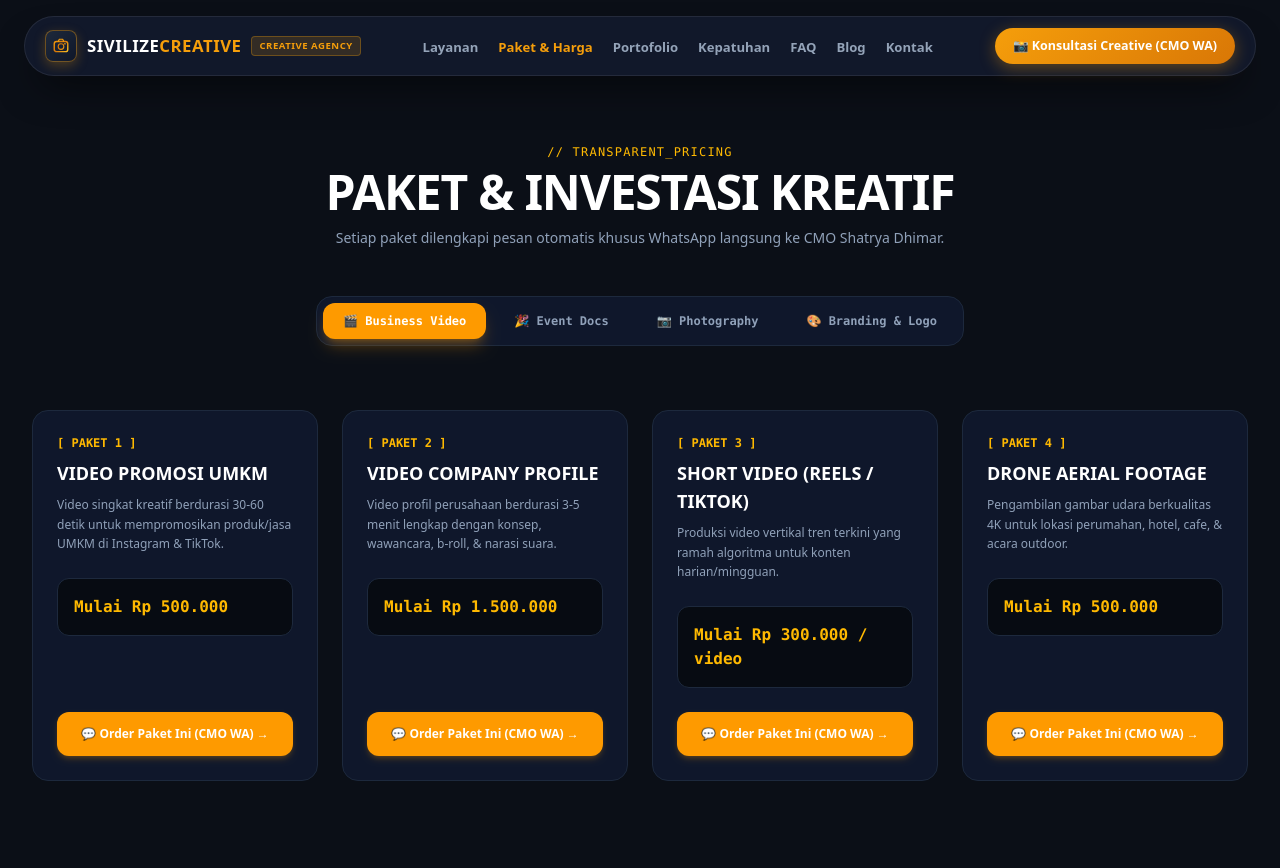
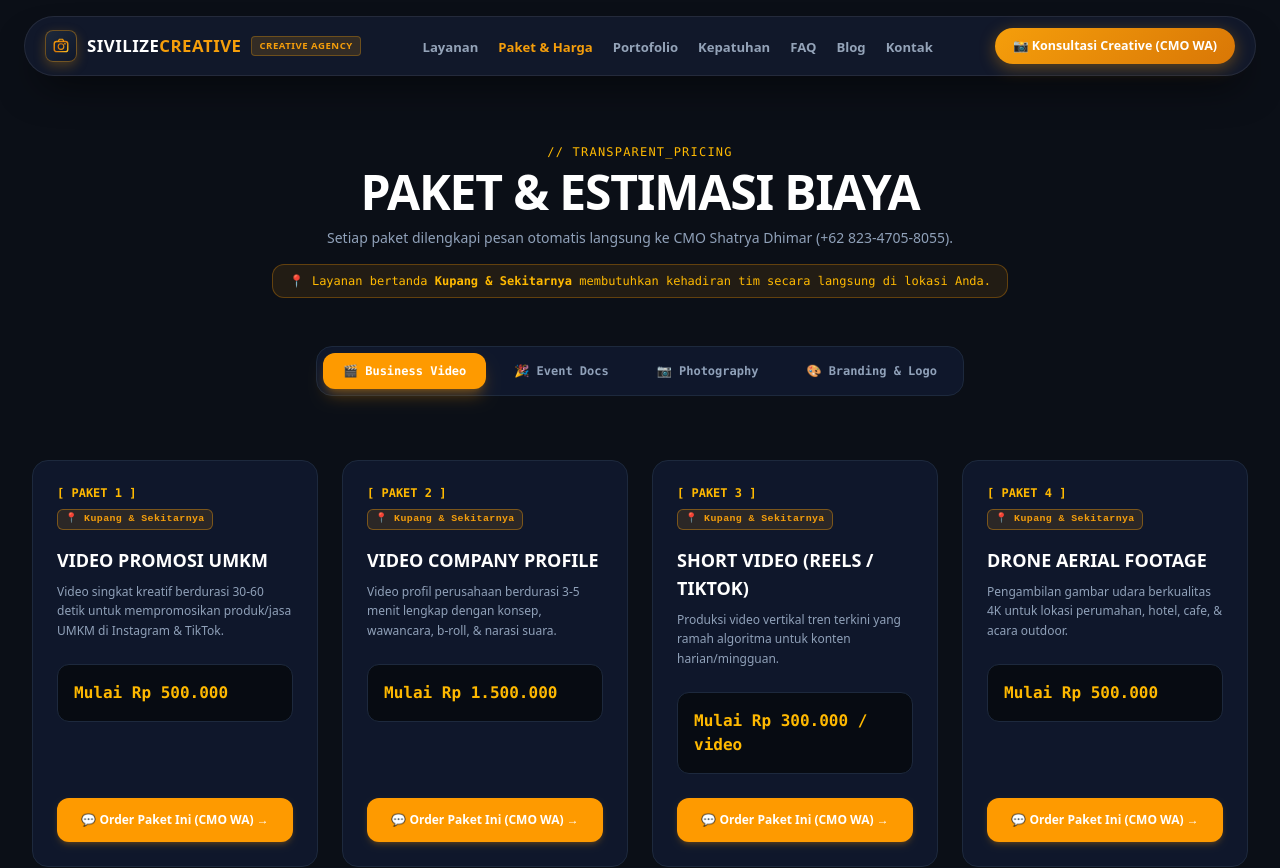
Before and after one commit to muhamadadrian210-debug/sivilize-creative, a Next.js app: page /harga in a window 1280 px wide. Shown: the top 868 px of the page. Built offline with nearby package versions, Linux system fonts and the light colour scheme.

Commit message:
feat: add Kupang & Sekitarnya location tag on all on-location video, event, and photography services

```diff
--- a/src/app/harga/page.tsx
+++ b/src/app/harga/page.tsx
@@ -4,6 +4,28 @@ import { useState } from "react";
 import Link from "next/link";
 import { Navbar } from "@/components/layout/Navbar";
 import { Footer } from "@/components/layout/Footer";
+
+// Tag penanda area layanan on-location
+const KupangTag = () => (
+  <span style={{
+    display: "inline-flex",
+    alignItems: "center",
+    gap: "4px",
+    background: "rgba(245, 158, 11, 0.12)",
+    border: "1px solid rgba(245, 158, 11, 0.4)",
+    color: "#f59e0b",
+    fontSize: "0.62rem",
+    fontWeight: 800,
+    padding: "2px 7px",
+    borderRadius: "6px",
+    letterSpacing: "0.4px",
+    fontFamily: "monospace",
+    whiteSpace: "nowrap",
+    marginBottom: "8px"
+  }}>
+    📍 Kupang & Sekitarnya
+  </span>
+);
 
 export default function HargaPage() {
   const [activeCategory, setActiveCategory] = useState<"video" | "event" | "photo" | "branding">("video");
@@ -15,24 +37,28 @@ export default function HargaPage() {
       name: "Video Promosi UMKM",
       price: "Mulai Rp 500.000",
       desc: "Video singkat kreatif berdurasi 30-60 detik untuk mempromosikan produk/jasa UMKM di Instagram & TikTok.",
+      onLocation: true,
       waMessage: "Halo Mas Shatrya Dhimar (CMO Sivilize Creative),\n\nSaya tertarik untuk berkonsultasi mengenai paket *Video Promosi UMKM (Mulai Rp 500.000)*.\n\nBoleh dibantu koordinasi jadwal shooting & konsep awalnya? Terima kasih."
     },
     {
       name: "Video Company Profile",
       price: "Mulai Rp 1.500.000",
       desc: "Video profil perusahaan berdurasi 3-5 menit lengkap dengan konsep, wawancara, b-roll, & narasi suara.",
+      onLocation: true,
       waMessage: "Halo Mas Shatrya Dhimar (CMO Sivilize Creative),\n\nSaya bermaksud berkonsultasi mengenai pembuatan *Video Company Profile (Mulai Rp 1.500.000)* untuk perusahaan/instansi kami.\n\nBoleh dibantu jadwal rapat brief & penawarannya? Terima kasih."
     },
     {
       name: "Short Video (Reels / TikTok)",
       price: "Mulai Rp 300.000 / video",
       desc: "Produksi video vertikal tren terkini yang ramah algoritma untuk konten harian/mingguan.",
+      onLocation: true,
       waMessage: "Halo Mas Shatrya Dhimar (CMO Sivilize Creative),\n\nSaya tertarik mengambil paket *Short Video Reels / TikTok (Mulai Rp 300.000/video)* untuk media sosial bisnis saya.\n\nBoleh dibantu informasi alur pengerjaannya? Terima kasih."
     },
     {
       name: "Drone Aerial Footage",
       price: "Mulai Rp 500.000",
       desc: "Pengambilan gambar udara berkualitas 4K untuk lokasi perumahan, hotel, cafe, & acara outdoor.",
+      onLocation: true,
       waMessage: "Halo Mas Shatrya Dhimar (CMO Sivilize Creative),\n\nSaya membutuhkan layanan *Drone Aerial Footage (Mulai Rp 500.000)* untuk pengambilan gambar udara di lokasi kami.\n\nBoleh dibantu ketersediaan tim videografernya? Terima kasih."
     }
   ];
@@ -42,30 +68,35 @@ export default function HargaPage() {
       name: "Wedding Highlight",
       price: "Mulai Rp 2.500.000",
       desc: "Video teaser & highlight pernikahan sinematik berdurasi 3-5 menit dengan color grading romantis.",
+      onLocation: true,
       waMessage: "Halo Mas Shatrya Dhimar (CMO Sivilize Creative),\n\nSaya tertarik berkonsultasi untuk paket *Wedding Highlight Video (Mulai Rp 2.500.000)*.\n\nBoleh dibantu cek ketersediaan tanggal acara kami? Terima kasih."
     },
     {
       name: "Wedding Full Day",
       price: "Mulai Rp 5.000.000",
       desc: "Dokumentasi penuh akad & resepsi seharian, video highlight, serta album foto fisik eksklusif.",
+      onLocation: true,
       waMessage: "Halo Mas Shatrya Dhimar (CMO Sivilize Creative),\n\nSaya bermaksud mengambil paket *Wedding Full Day Documentation (Mulai Rp 5.000.000)*.\n\nBoleh dibantu koordinasi tim dokumentasi & jadwal pertemuannya? Terima kasih."
     },
     {
       name: "Dokumentasi Seminar & Event",
       price: "Mulai Rp 1.500.000",
       desc: "Liputan foto & video acara seminar, workshop, launching produk, atau konferensi bisnis.",
+      onLocation: true,
       waMessage: "Halo Mas Shatrya Dhimar (CMO Sivilize Creative),\n\nSaya butuh layanan *Dokumentasi Seminar & Corporate Event (Mulai Rp 1.500.000)* untuk acara instansi kami.\n\nBoleh dibantu pengiriman draf penawarannya? Terima kasih."
     },
     {
       name: "Dokumentasi Wisuda",
       price: "Mulai Rp 1.000.000",
       desc: "Sesi foto personal, kelompok, & video kenangan momen kelulusan di kampus/sekolah.",
+      onLocation: true,
       waMessage: "Halo Mas Shatrya Dhimar (CMO Sivilize Creative),\n\nSaya tertarik mengambil paket *Dokumentasi Wisuda (Mulai Rp 1.000.000)*.\n\nBoleh dibantu koordinasi jadwal foto kelulusan kami? Terima kasih."
     },
     {
       name: "Birthday & Party",
       price: "Mulai Rp 800.000",
       desc: "Dokumentasi foto & video acara ulang tahun, gathering keluarga, atau anniversary.",
+      onLocation: true,
       waMessage: "Halo Mas Shatrya Dhimar (CMO Sivilize Creative),\n\nSaya mau tanya paket *Dokumentasi Birthday & Gathering (Mulai Rp 800.000)*.\n\nBoleh dibantu detail liputannya? Terima kasih."
     }
   ];
@@ -75,18 +106,21 @@ export default function HargaPage() {
       name: "Foto Produk Studio",
       price: "Mulai Rp 150.000 / produk",
       desc: "Pemotretan produk berlatar studio bersih (white/black/custom background) untuk e-commerce.",
-      waMessage: "Halo Mas Shatrya Dhimar (CMO Sivilize Creative),\n\nSaya ingin memesan sesi *Foto Produk Studio (Mulai Rp 150.000/produk)* untuk katalog toko online saya.\n\nBoleh dibantu alamat pengiriman sampel produknya? Terima kasih."
+      onLocation: true,
+      waMessage: "Halo Mas Shatrya Dhimar (CMO Sivilize Creative),\n\nSaya ingin memesan sesi *Foto Produk Studio (Mulai Rp 150.000/produk)* untuk katalog toko online saya.\n\nBoleh dibantu koordinasi pengiriman produknya? Terima kasih."
     },
     {
       name: "Foto Menu Makanan",
       price: "Mulai Rp 250.000 / sesi",
       desc: "Food photography profesional dengan aksesoris pendukung untuk menu restoran & GoFood/GrabFood.",
+      onLocation: true,
       waMessage: "Halo Mas Shatrya Dhimar (CMO Sivilize Creative),\n\nSaya butuh sesi pemotretan *Foto Menu Makanan Restoran/Cafe (Mulai Rp 250.000/sesi)*.\n\nBoleh dibantu jadwal tim fotografer datang ke tempat kami? Terima kasih."
     },
     {
       name: "Foto Company & Direksi",
       price: "Mulai Rp 500.000 / sesi",
       desc: "Sesi foto profil direksi & fasilitas kantor untuk kebutuhan website & annual report.",
+      onLocation: true,
       waMessage: "Halo Mas Shatrya Dhimar (CMO Sivilize Creative),\n\nSaya bermaksud mengajukan sesi pemotretan *Foto Company Profile & Direksi (Mulai Rp 500.000/sesi)*.\n\nBoleh dibantu jadwal & persiapan sesi perusahaannya? Terima kasih."
     }
   ];
@@ -96,18 +130,21 @@ export default function HargaPage() {
       name: "Desain Logo Vektor",
       price: "Mulai Rp 350.000",
       desc: "Perancangan logo profesional 3 opsi konsep lengkap dengan master file vektor (AI, EPS, PNG).",
+      onLocation: false,
       waMessage: "Halo Mas Shatrya Dhimar (CMO Sivilize Creative),\n\nSaya tertarik membuat *Desain Logo Vektor Profesional (Mulai Rp 350.000)* untuk brand baru saya.\n\nBoleh dibantu form brief konsep logonya? Terima kasih."
     },
     {
       name: "Brand Identity Guidelines",
       price: "Mulai Rp 1.000.000",
       desc: "Buku panduan identitas brand meliputi logo, palette warna, tipografi, & aturan penggunaan.",
+      onLocation: false,
       waMessage: "Halo Mas Shatrya Dhimar (CMO Sivilize Creative),\n\nSaya bermaksud membuat *Brand Identity Guidelines (Mulai Rp 1.000.000)* untuk merapikan visual bisnis kami.\n\nBoleh dibantu alur konsultasinya? Terima kasih."
     },
     {
       name: "Desain Poster & Banner",
       price: "Mulai Rp 100.000 / desain",
       desc: "Desain materi promosi cetak/digital untuk kebutuhan pameran, event, & iklan.",
+      onLocation: false,
       waMessage: "Halo Mas Shatrya Dhimar (CMO Sivilize Creative),\n\nSaya ingin memesan *Desain Poster / Banner Promosi (Mulai Rp 100.000/desain)*.\n\nBoleh dibantu pengerjaannya? Terima kasih."
     }
   ];
@@ -130,10 +167,15 @@ export default function HargaPage() {
 
           <div className="text-center max-w-3xl mx-auto mb-12">
             <span className="text-amber-400 text-xs font-mono tracking-widest uppercase block mb-2">// TRANSPARENT_PRICING</span>
-            <h1 className="text-3xl sm:text-5xl font-extrabold text-white tracking-tight uppercase">Paket & Investasi Kreatif</h1>
+            <h1 className="text-3xl sm:text-5xl font-extrabold text-white tracking-tight uppercase">Paket & Estimasi Biaya</h1>
             <p className="text-slate-400 text-sm mt-3">
-              Setiap paket dilengkapi pesan otomatis khusus WhatsApp langsung ke CMO Shatrya Dhimar.
+              Setiap paket dilengkapi pesan otomatis langsung ke CMO Shatrya Dhimar (+62 823-4705-8055).
             </p>
+            {/* Keterangan tag area */}
+            <div className="mt-4 inline-flex items-center gap-2 px-4 py-2 rounded-xl bg-amber-500/10 border border-amber-500/30 text-amber-400 text-xs font-mono">
+              <span>📍</span>
+              <span>Layanan bertanda <strong>Kupang & Sekitarnya</strong> membutuhkan kehadiran tim secara langsung di lokasi Anda.</span>
+            </div>
           </div>
 
           {/* CATEGORY TABS */}
@@ -171,7 +213,10 @@ export default function HargaPage() {
             {getCurrentPackages().map((pkg, idx) => (
               <div key={idx} className="p-6 rounded-2xl bg-slate-900 border border-slate-800 hover:border-amber-500/40 transition-all flex flex-col justify-between">
                 <div>
-                  <span className="text-amber-400 font-mono text-xs font-bold block mb-2">[ PAKET {idx + 1} ]</span>
+                  <div className="flex items-start justify-between mb-2 gap-2 flex-wrap">
+                    <span className="text-amber-400 font-mono text-xs font-bold">[ PAKET {idx + 1} ]</span>
+                    {pkg.onLocation && <KupangTag />}
+                  </div>
                   <h3 className="text-lg font-bold text-white uppercase mb-2">{pkg.name}</h3>
                   <p className="text-slate-400 text-xs leading-relaxed mb-6">{pkg.desc}</p>
 
@@ -192,6 +237,13 @@ export default function HargaPage() {
             ))}
           </div>
 
+          {/* Disclaimer area layanan */}
+          <div className="p-6 rounded-2xl bg-slate-900/60 border border-slate-800 text-center">
+            <p className="text-slate-500 text-xs leading-relaxed font-mono">
+              <span className="text-amber-400 font-bold">📍 Catatan Area Layanan:</span> Untuk saat ini seluruh layanan produksi video, fotografi, dan dokumentasi event hanya tersedia untuk wilayah <strong className="text-slate-300">Kota Kupang & sekitarnya</strong>. Untuk layanan desain grafis dan branding, kami melayani seluruh Indonesia secara remote.
+            </p>
+          </div>
+
         </div>
       </main>
 
--- a/src/app/layanan/page.tsx
+++ b/src/app/layanan/page.tsx
@@ -4,9 +4,30 @@ import Link from "next/link";
 import { Navbar } from "@/components/layout/Navbar";
 import { Footer } from "@/components/layout/Footer";
 
+const KupangTag = () => (
+  <span style={{
+    display: "inline-flex",
+    alignItems: "center",
+    gap: "4px",
+    background: "rgba(245, 158, 11, 0.12)",
+    border: "1px solid rgba(245, 158, 11, 0.4)",
+    color: "#f59e0b",
+    fontSize: "0.62rem",
+    fontWeight: 800,
+    padding: "2px 8px",
+    borderRadius: "6px",
+    letterSpacing: "0.4px",
+    fontFamily: "monospace",
+    whiteSpace: "nowrap",
+  }}>
+    📍 Kupang & Sekitarnya
+  </span>
+);
+
 const serviceCategories = [
   {
     category: "BUSINESS CONTENT",
+    onLocation: true,
     title: "Produksi Video Promosi & Komersial",
     desc: "Pembuatan konten video kreatif skala usaha untuk meningkatkan konversi penjualan dan reputasi brand.",
     items: [
@@ -22,6 +43,7 @@ const serviceCategories = [
   },
   {
     category: "EVENT DOCUMENTATION",
+    onLocation: true,
     title: "Dokumentasi Acara & Momen Kritis",
     desc: "Liputan foto dan video profesional untuk mengabadikan setiap momen penting secara estetis.",
     items: [
@@ -34,6 +56,7 @@ const serviceCategories = [
   },
   {
     category: "COMMERCIAL PHOTOGRAPHY",
+    onLocation: true,
     title: "Fotografi Studio & On-Location",
     desc: "Sesi pemotretan berkualitas tinggi dengan lighting studio profesional dan retouching mendalam.",
     items: [
@@ -87,9 +110,12 @@ export default function LayananPage() {
           <div className="space-y-16">
             {serviceCategories.map((cat, idx) => (
               <div key={idx} className="p-8 sm:p-10 rounded-2xl bg-slate-900 border border-slate-800">
-                <span className="text-amber-400 font-mono text-xs font-bold uppercase tracking-widest block mb-1">
-                  [{String(idx + 1).padStart(2, "0")}] {cat.category}
-                </span>
+                <div className="flex items-center gap-3 flex-wrap mb-1">
+                  <span className="text-amber-400 font-mono text-xs font-bold uppercase tracking-widest">
+                    [{String(idx + 1).padStart(2, "0")}] {cat.category}
+                  </span>
+                  {(cat as any).onLocation && <KupangTag />}
+                </div>
                 <h2 className="text-2xl font-bold text-white uppercase mb-2">{cat.title}</h2>
                 <p className="text-slate-400 text-xs sm:text-sm mb-8 leading-relaxed">{cat.desc}</p>
 
```
